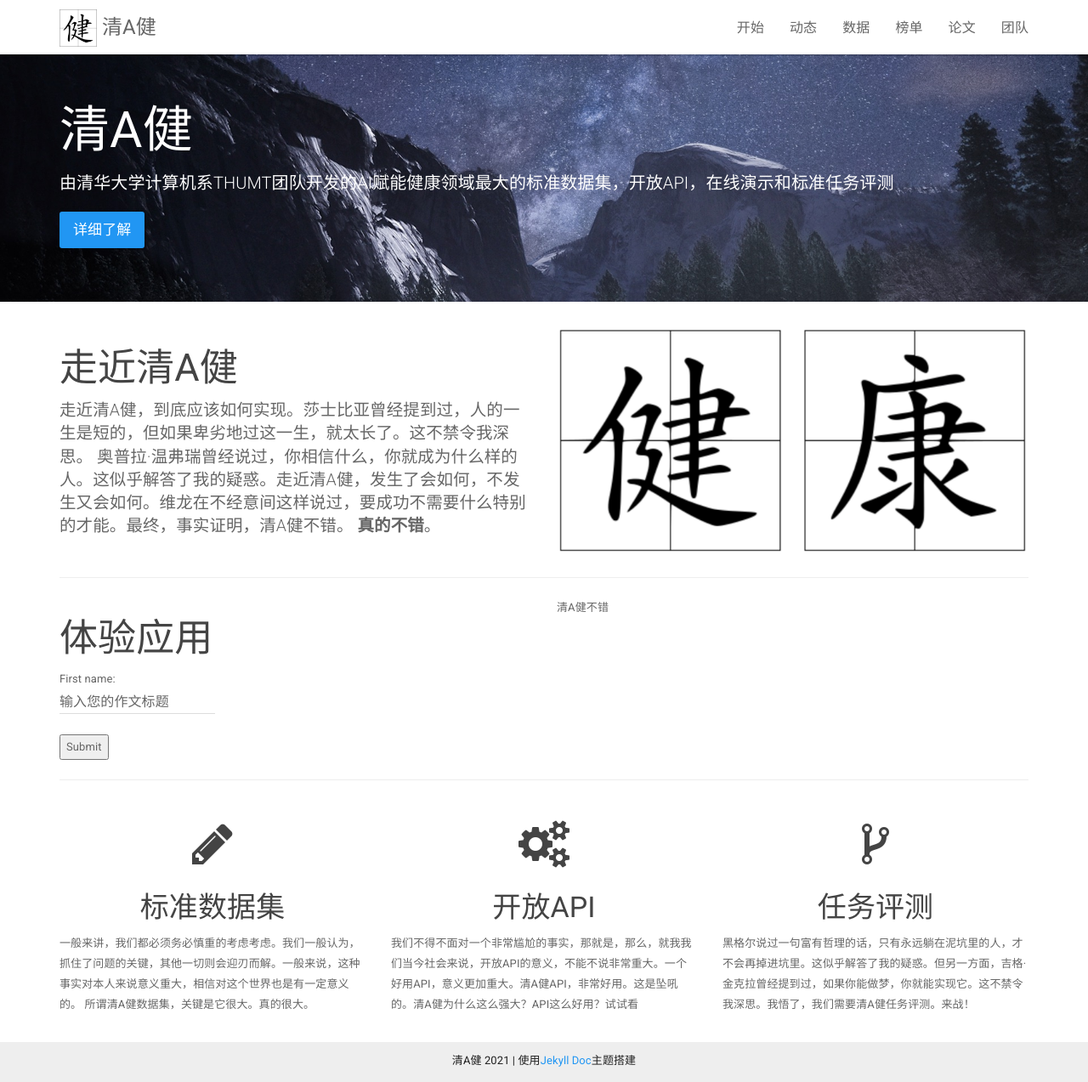
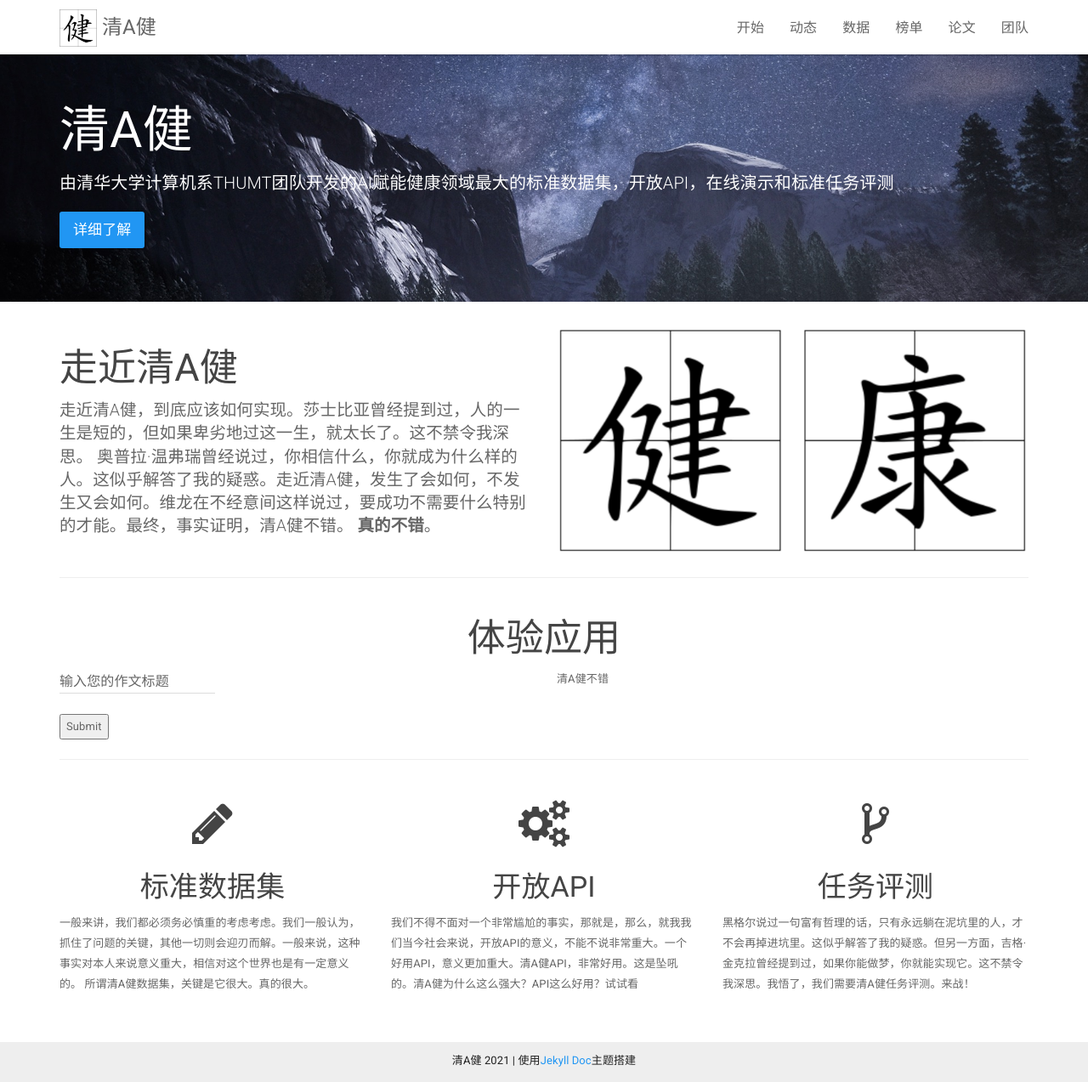
Before and after one commit to thupcm/thupcm.github.io, a Jekyll site: the page built from index.html, in a window 1280 px wide and 1273 px high. Shown: the whole window at 85% size. Built offline with Jekyll 4.4.1, drawn with Linux system fonts in a browser that asks for light colours.

Commit message:
add demo

```diff
--- a/index.html
+++ b/index.html
@@ -22,10 +22,9 @@
     </div>
     <hr>
     <div class="row">
+        <h2 class="text-center">体验应用</h2>
         <div class="col-md-6">
-            <h2 class="header-light regular-pad">体验应用</h2>
             <form>
-                First name:<br>
                 <input type="text" value="输入您的作文标题">
                 <br><br>
                 <input type="submit" value="Submit">
```
